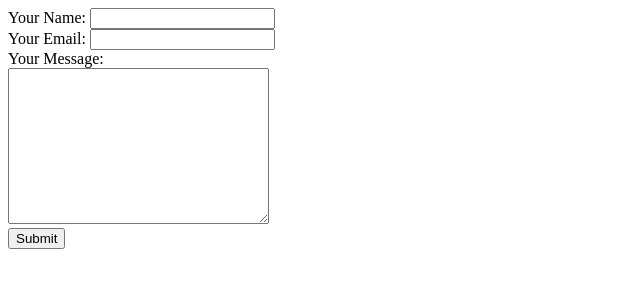
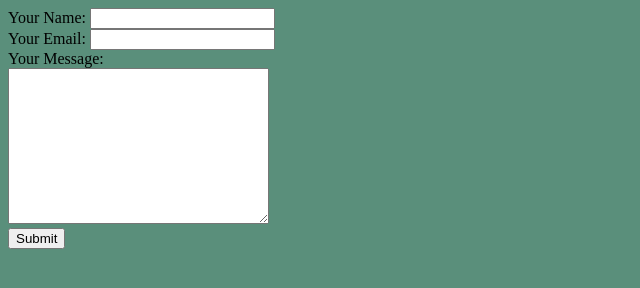
Before and after one commit to dhruvmakadia/cv1, a plain HTML site: page Contact me.html in a window 1280 px wide. Shown: the whole page, without its empty margins (0-640 px from the left). Drawn offline with Linux system fonts and the light colour scheme.

Commit message:
Update Contact me.html

```diff
--- a/Contact me.html
+++ b/Contact me.html
@@ -3,6 +3,9 @@
   <head>
     <meta charset="utf-8">
     <title>Contact me</title>
+        <style >
+      body{background-color: #5A8F7B}
+    </style>
   </head>
   <body>
     <form class="" action="mailto:dhruvmakadia5@gmail.com" method="post" enctype="text/plain">
```
